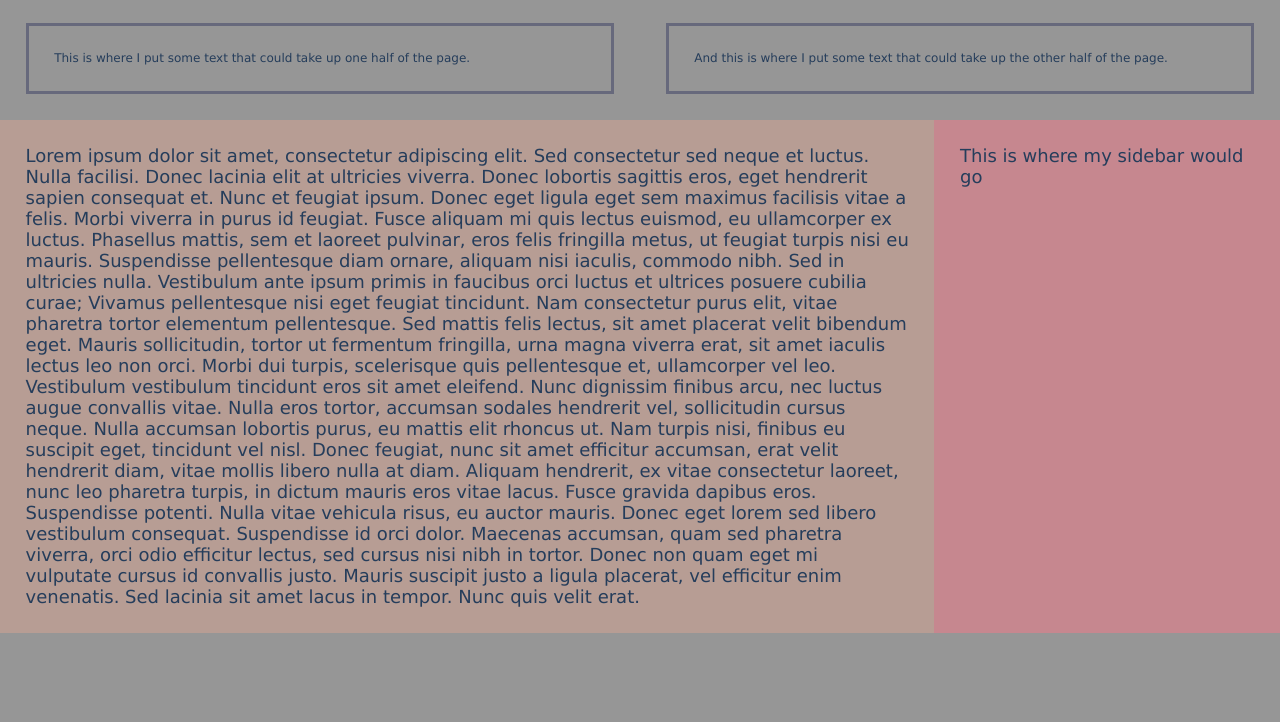
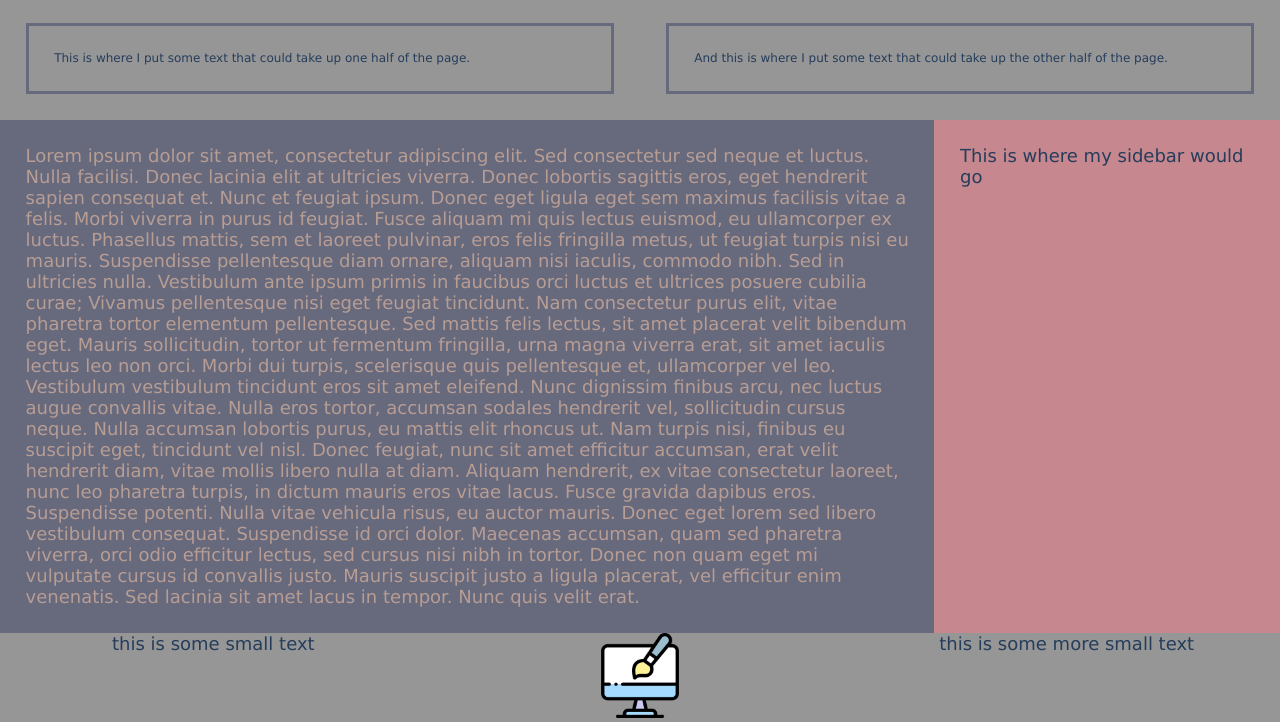
Before and after one commit to MrsAlblas/SampleSite, a plain HTML site: page index.html in a window 1280 px wide. Shown: the part 91-813 px from the top of the page. Drawn offline with Linux system fonts and the light colour scheme.

Commit message:
added more elements

```diff
--- a/index.html
+++ b/index.html
@@ -20,6 +20,11 @@
             Nunc dignissim finibus arcu, nec luctus augue convallis vitae. Nulla eros tortor, accumsan sodales hendrerit vel, sollicitudin cursus neque. Nulla accumsan lobortis purus, eu mattis elit rhoncus ut. Nam turpis nisi, finibus eu suscipit eget, tincidunt vel nisl. Donec feugiat, nunc sit amet efficitur accumsan, erat velit hendrerit diam, vitae mollis libero nulla at diam. Aliquam hendrerit, ex vitae consectetur laoreet, nunc leo pharetra turpis, in dictum mauris eros vitae lacus. Fusce gravida dapibus eros. Suspendisse potenti. Nulla vitae vehicula risus, eu auctor mauris. Donec eget lorem sed libero vestibulum consequat. Suspendisse id orci dolor. Maecenas accumsan, quam sed pharetra viverra, orci odio efficitur lectus, sed cursus nisi nibh in tortor. Donec non quam eget mi vulputate cursus id convallis justo. Mauris suscipit justo a ligula placerat, vel efficitur enim venenatis. Sed lacinia sit amet lacus in tempor. Nunc quis velit erat.</div>
         <div class="sidebar">This is where my sidebar would go</div>
     </div>
+    <div class="container">
+        <div class="smallText">this is some small text</div>
+        <div class="smallText"><img src="clipart.png" alt="webdesign clipart" width="20%"></div>
+        <div class="smallText">this is some more small text</div>
+    </div>
 
 </body>
 </html>
--- a/style.css
+++ b/style.css
@@ -35,10 +35,10 @@ h1 {
 .main {
     flex: 3;
     padding: 2%;
-    background-color: #b79d94;
+    background-color: #67697c;
     font-family: Verdana;
     font-size: 18px;
-    color:#253d5b;
+    color:#b79d94;
 }
 
 .sidebar {
@@ -49,3 +49,11 @@ h1 {
     font-size: 18px;
     color:#253d5b;
 }
+
+.smallText {
+    flex: 1;
+    color:#253d5b;
+    font-size: 18px;
+    font-family: Verdana;
+    text-align: center;
+}
```
Also changed, not shown: clipart.png (added).
